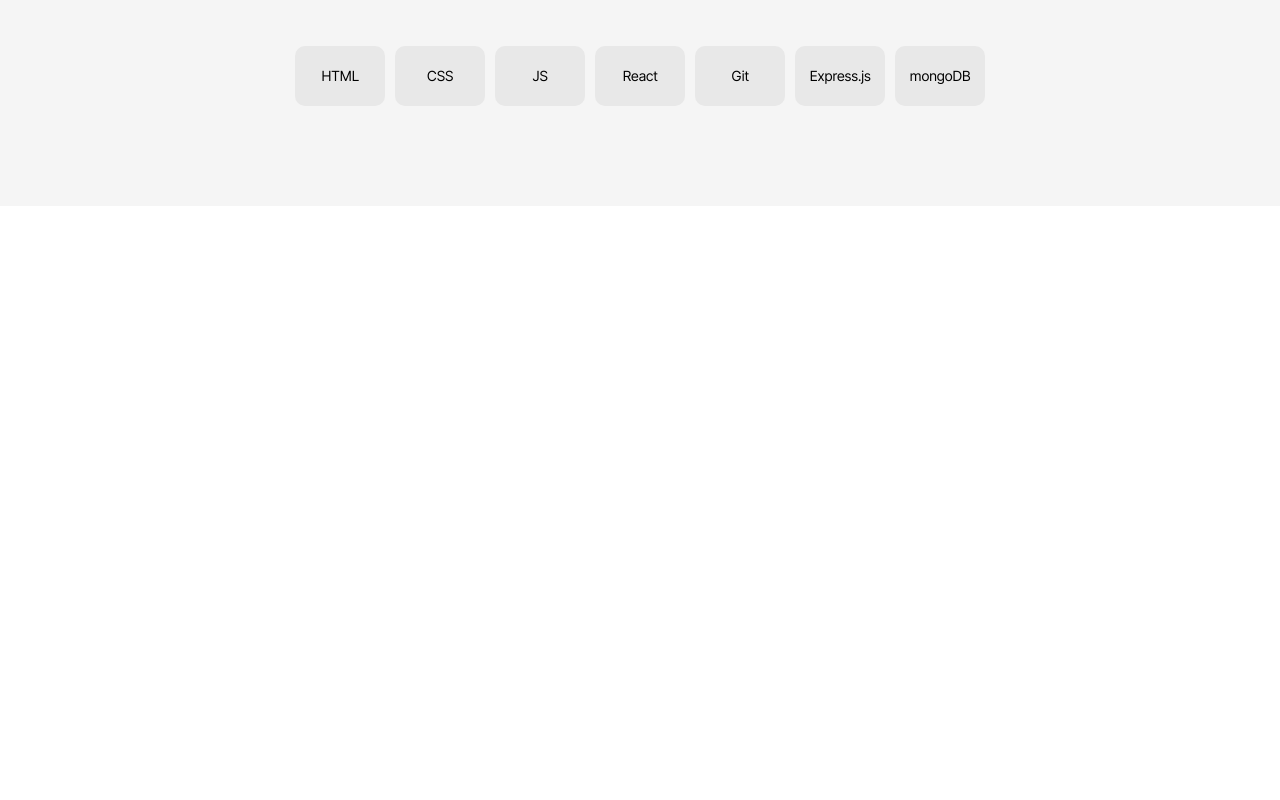
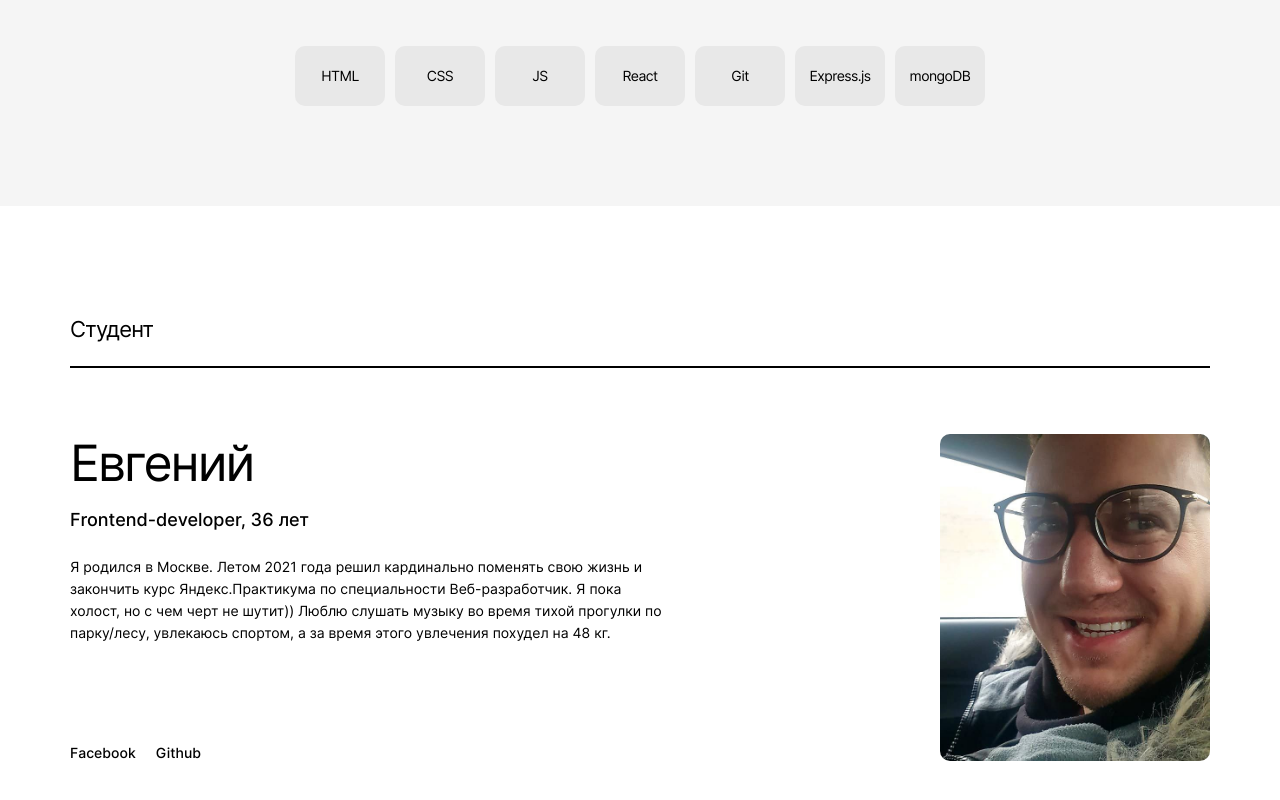
Before and after one commit to effectorea/movies-explorer-frontend, a React (Create React App) app: page / in a window 1280 px wide. Shown: the part 1628-2428 px from the top of the page. Before the commit the page ends 1834 px from the top, so only its background shows below. Built offline with nearby package versions, Linux system fonts and the light colour scheme.

Commit message:
created aboutme section

```diff
--- /dev/null
+++ b/src/components/AboutMe/AboutMe.css
@@ -0,0 +1,212 @@
+.student {
+  max-width: 1280px;
+  margin: 0 auto;
+  padding: 110px 70px 100px;
+}
+
+@media screen and (max-width: 980px) {
+  .student {
+    max-width: 668px;
+    padding: 90px 50px;
+  }
+}
+
+@media screen and (max-width: 490px) {
+  .student {
+    max-width: 292px;
+    padding: 70px 14px;
+  }
+}
+
+.student__title {
+  margin: 0;
+  width: 100%;
+  font-style: normal;
+  font-weight: 400;
+  font-size: 22px;
+  line-height: 27px;
+  letter-spacing: -0.04em;
+}
+
+.student__title::after {
+  display: block;
+  content: '';
+  background: #000000;
+  border: 1px solid #000000;
+  margin: 23px 0 66px;
+}
+
+@media screen and (max-width: 490px) {
+  .student__title {
+    font-size: 18px;
+    line-height: 22px;
+  }
+
+  .student__title::after {
+    margin: 28px 0 60px;
+  }
+}
+
+.student__cover {
+  display: flex;
+  gap: 270px;
+}
+
+@media screen and (max-width: 980px) {
+  .student__cover {
+    gap: 49px;
+  }
+}
+
+@media screen and (max-width: 515px) {
+  .student__cover {
+    gap: 40px;
+    flex-direction: column-reverse;
+  }
+}
+
+.student__wrapper {
+  display: flex;
+  flex-direction: column;
+  max-width: 600px;
+}
+
+@media screen and (max-width: 980px) {
+  .student__wrapper {
+    max-width: 364px;
+  }
+}
+
+@media screen and (max-width: 490px) {
+  .student__wrapper {
+    max-width: 292px;
+  }
+}
+
+.student__name {
+  margin: 0;
+  font-style: normal;
+  font-weight: 400;
+  font-size: 50px;
+  line-height: 58px;
+  letter-spacing: -0.04em;
+  margin-bottom: 18px;
+}
+
+@media screen and (max-width: 980px) {
+  .student__name {
+    margin-bottom: 16px;
+    font-size: 40px;
+    line-height: 40px;
+  }
+}
+
+@media screen and (max-width: 490px) {
+  .student__name {
+    margin-bottom: 20px;
+    font-size: 30px;
+    line-height: 36px;
+  }
+}
+
+.student__profession {
+  margin: 0;
+  font-style: normal;
+  font-weight: 500;
+  font-size: 18px;
+  line-height: 20px;
+  mix-blend-mode: normal;
+  margin-bottom: 26px;
+}
+
+@media screen and (max-width: 980px) {
+  .student__profession {
+    margin-bottom: 20px;
+    font-size: 12px;
+    line-height: 18px;
+  }
+}
+
+@media screen and (max-width: 490px) {
+  .student__profession {
+    font-size: 11px;
+    line-height: 16px;
+  }
+}
+
+.student__description {
+  margin: 0;
+  margin-bottom: 99px;
+  font-style: normal;
+  font-weight: 400;
+  font-size: 14px;
+  line-height: 22px;
+  mix-blend-mode: normal;
+}
+
+@media screen and (max-width: 980px) {
+  .student__description {
+    font-size: 12px;
+    line-height: 18px;
+    margin-bottom: 87px;
+  }
+}
+
+@media screen and (max-width: 490px) {
+  .student__description {
+    font-size: 11px;
+    line-height: 16px;
+    margin-bottom: 40px;
+  }
+}
+
+.student__photo {
+  min-width: 270px;
+  max-height: 327px;
+  border-radius: 10px;
+  object-fit: cover;
+}
+
+@media screen and (max-width: 980px) {
+  .student__photo {
+    min-width: 255px;
+    max-height: 307px;
+  }
+}
+
+@media screen and (max-width: 515px) {
+  .student__photo {
+    min-width: 292px;
+    max-height: 352px;
+  }
+}
+
+.student__links {
+  margin: 0;
+  padding: 0;
+  list-style-type: none;
+  display: flex;
+  gap: 20px;
+}
+
+@media screen and (max-width: 490px) {
+  .student__links {
+    gap: 26px;
+  }
+}
+
+.student__links-item {
+  font-style: normal;
+  font-weight: 500;
+  font-size: 14px;
+  line-height: 17px;
+  text-decoration: none;
+  color: #000000;
+  opacity: 1;
+  transition: 0.3s opacity;
+}
+
+.student__links-item:hover {
+  opacity: 0.5;
+  text-decoration: underline;
+}
--- /dev/null
+++ b/src/components/AboutMe/AboutMe.js
@@ -0,0 +1,38 @@
+import React from 'react';
+import './AboutMe.css';
+import photo from '../../images/photo_2022-06-05_18-51-32.jpg';
+
+function AboutMe() {
+  return (
+    <section className='student' id='aboutMe'>
+      <h2 className='student__title'>Студент</h2>
+      <div className='student__cover'>
+        <div className='student__wrapper'>
+          <h3 className='student__name'>Евгений</h3>
+          <p className='student__profession'>Frontend-developer, 36 лет</p>
+          <p className='student__description'>
+            Я родился в Москве. Летом 2021 года решил кардинально поменять свою жизнь и закончить курс
+            Яндекс.Практикума по специальности Веб-разработчик. Я пока холост, но с чем черт не шутит))
+            Люблю слушать музыку во время тихой прогулки по парку/лесу, увлекаюсь спортом, а за время
+            этого увлечения похудел на 48 кг.
+          </p>
+          <ul className='student__links'>
+            <li>
+              <a className='student__links-item' href='https://www.facebook.com/profile.php?id=100064595025143'>
+                Facebook
+              </a>
+            </li>
+            <li>
+              <a className='student__links-item' href='https://github.com/effectorea'>
+                Github
+              </a>
+            </li>
+          </ul>
+        </div>
+        <img className='student__photo' src={photo} alt='Фото студента' />
+      </div>
+    </section>
+  );
+}
+
+export default AboutMe;
--- a/src/components/Main/Main.js
+++ b/src/components/Main/Main.js
@@ -2,6 +2,7 @@
 import Promo from '../Promo/Promo';
 import AboutProject from '../AboutProject/AboutProject';
 import Techs from '../Techs/Techs';
+import AboutMe from '../AboutMe/AboutMe';
 
 function Main() {
   return (
@@ -9,6 +10,7 @@
       <Promo />
       <AboutProject />
       <Techs />
+      <AboutMe />
     </main>
   );
 }
--- a/src/components/NavTab/NavTab.css
+++ b/src/components/NavTab/NavTab.css
@@ -6,9 +6,10 @@
   }
 
   .promo__navtab-list_item {
-    width: 62px;
+    width: 96px;
+    height: 16px;
     display: block;
-    padding: 10px 17px;
+    padding: 10px 0;
     font-family: 'Inter';
     font-style: normal;
     font-weight: 500;
@@ -29,11 +30,13 @@
 
 @media screen and (max-width: 490px) {
     .promo__navtab-list_item {
-      width: 48px;
+      width: 82px;
+      height: 16px;
       font-style: normal;
       font-weight: 500;
       font-size: 10px;
       line-height: 16px;
-      padding: 5px 15px;
+      padding: 5px 0;
+      margin-right: 6px;
     }
   }
--- a/src/components/Techs/Techs.css
+++ b/src/components/Techs/Techs.css
@@ -38,7 +38,6 @@
 .techs__title::after {
   display: block;
   content: '';
-  box-sizing: border-box;
   background: #000000;
   border: 1px solid #000000;
   margin: 23px auto 90px;
```
Also changed, not shown: src/images/photo_2022-06-05_18-51-32.jpg (added).
